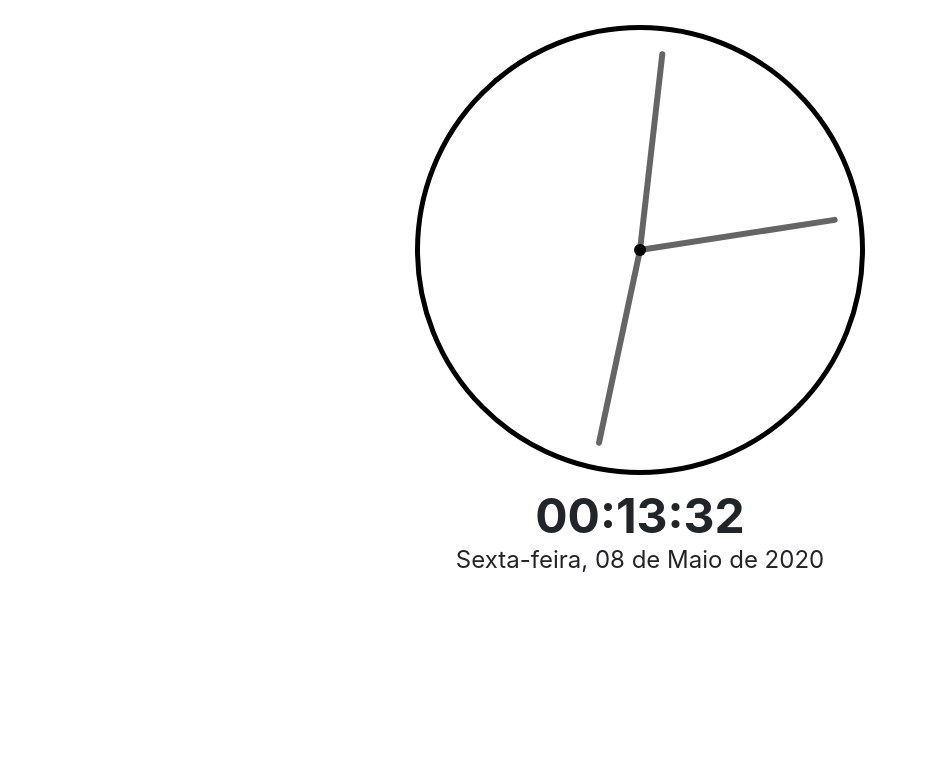
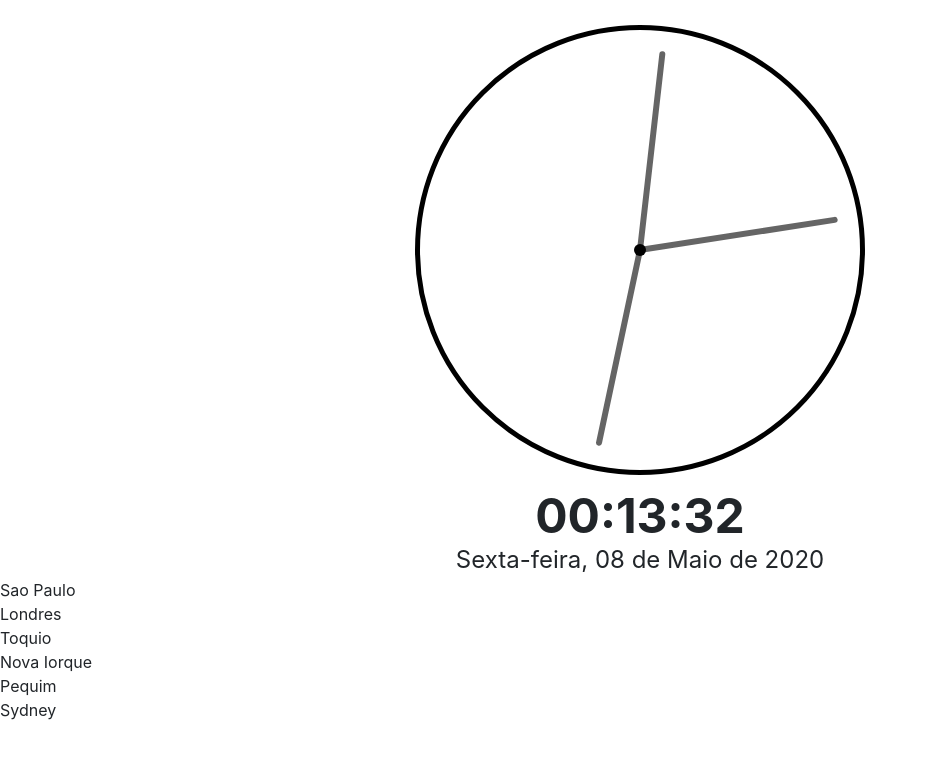
Before and after one commit to noronh4/Time-Now, a plain HTML site: page relogio/index.html in a window 1280 px wide. Shown: the whole page, without its empty margins (0-928 px from the left). Drawn offline with nearby package versions, Linux system fonts and the light colour scheme.

```diff
--- a/relogio/index.html
+++ b/relogio/index.html
@@ -26,6 +26,12 @@
     <div class="timeNow"><b id="timeNow"></b></div>
     <div id="writtenDate" class="writtenDate"></div>
 
+   <div class="">Sao Paulo</div>
+   <div class="">Londres</div>
+   <div class="">Toquio</div>
+   <div class="">Nova Iorque</div>
+   <div class="">Pequim</div>
+   <div class="">Sydney</div>
 
 </body>
 <script src="https://code.jquery.com/jquery-3.4.1.slim.min.js" integrity="sha384-J6qa4849blE2+poT4WnyKhv5vZF5SrPo0iEjwBvKU7imGFAV0wwj1yYfoRSJoZ+n" crossorigin="anonymous"></script>
```
